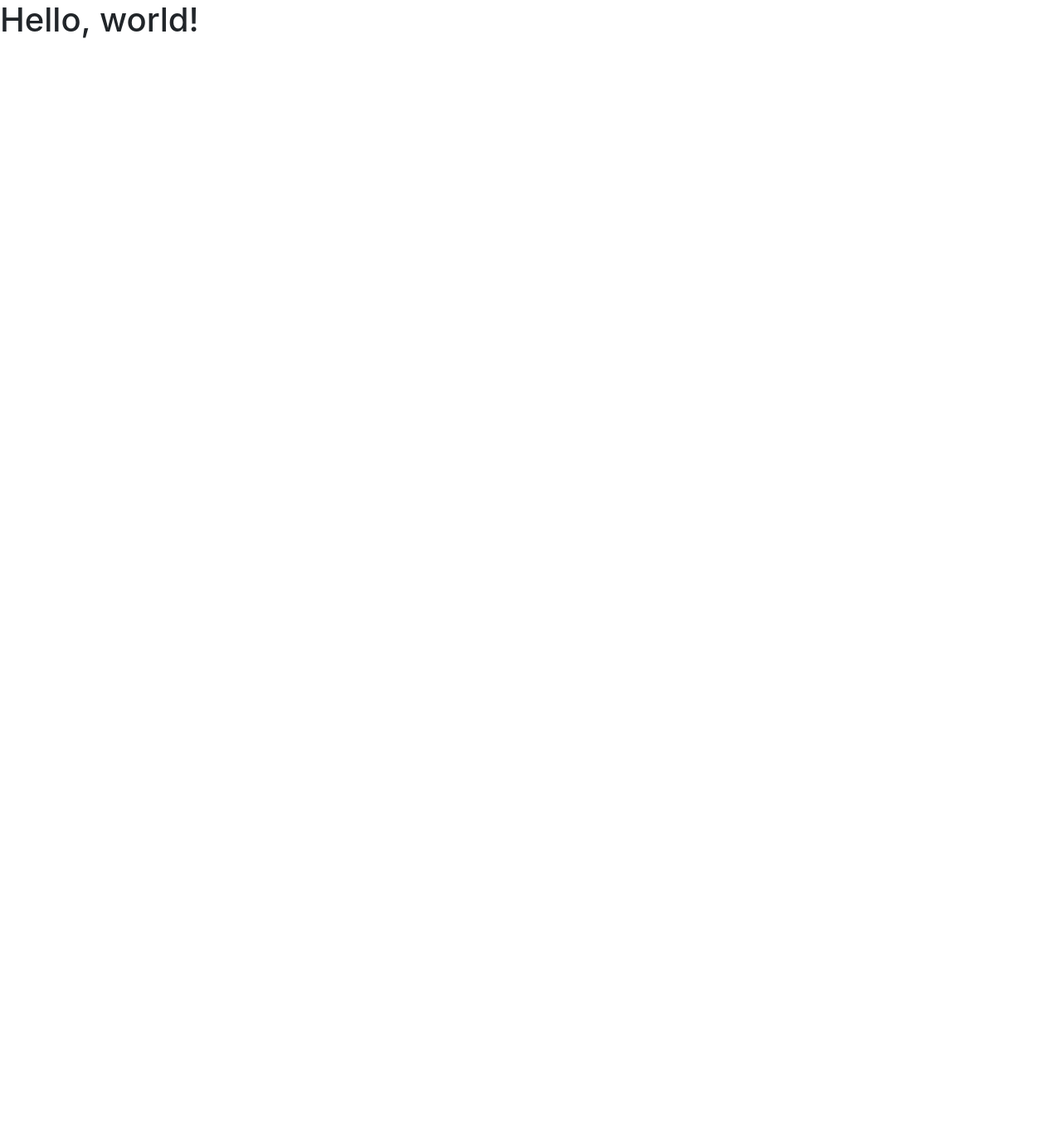
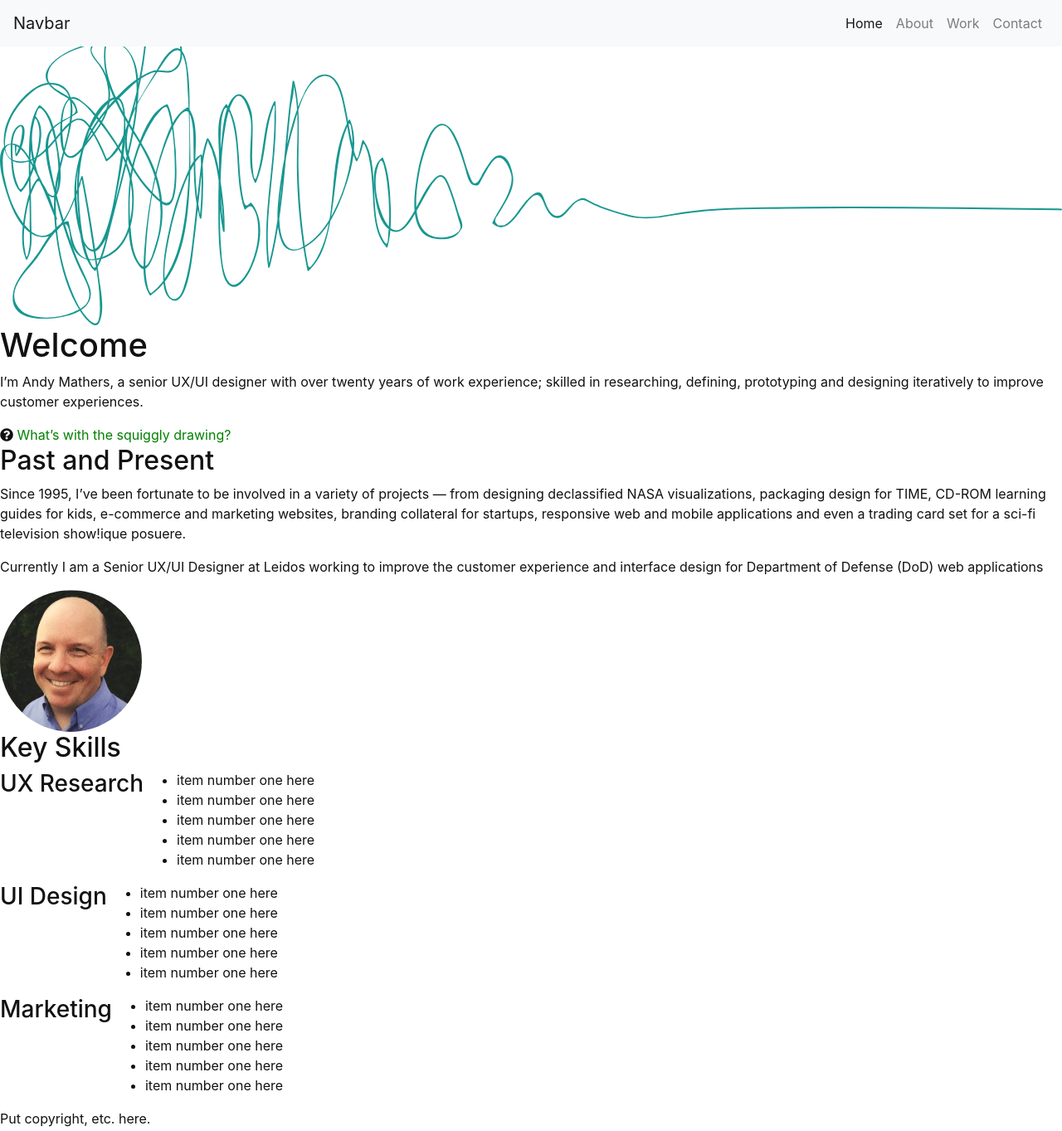
Before and after one commit to andymathers/andymathers.github.com, a plain HTML site: page index.html in a window 1280 px wide. Shown: the whole page at 83% size. Before the commit the page ends 800 px from the top, so only its background shows below. Drawn offline with nearby package versions, Linux system fonts and the light colour scheme.

Commit message:
initial pass

```diff
--- a/index.html
+++ b/index.html
@@ -7,16 +7,107 @@
 
     <!-- Bootstrap CSS -->
     <link rel="stylesheet" href="css/custom.css">
+    <link rel="stylesheet" href="https://use.fontawesome.com/releases/v5.0.13/css/all.css">
 
-    <title>Hello, world!</title>
+    <title>Senior UX/UI Designer | Andy Mathers</title>
   </head>
   <body>
-    <h1>Hello, world!</h1>
+
+  <nav class="navbar navbar-expand-lg navbar-light bg-light fixed-top" role="navigation">
+    <a class="navbar-brand" href="#">Navbar</a>
+    <button class="navbar-toggler" type="button" data-toggle="collapse" data-target="#navbarSupportedContent" aria-controls="navbarSupportedContent" aria-expanded="false" aria-label="Toggle navigation">
+      <span class="navbar-toggler-icon"></span>
+    </button>
+
+    <div class="collapse navbar-collapse" id="navbarSupportedContent">
+      <ul class="navbar-nav ml-auto">
+        <li class="nav-item active">
+          <a class="nav-link" href="#">Home <span class="sr-only">(current)</span></a>
+        </li>
+        <li class="nav-item">
+          <a class="nav-link" href="#">About</a>
+        </li>
+        <li class="nav-item">
+          <a class="nav-link" href="#">Work</a>
+        </li>
+        <li class="nav-item">
+          <a class="nav-link" href="#">Contact</a>
+        </li>
+      </ul>
+    </div>
+  </nav>
+
+  <main role="main">
+    <section id="introduction">
+      <img src="img/squiggle-drawing-teal.svg" class="img-fluid" alt="Squiggle drawing: the design process.">
+      <h1>Welcome</h1>
+      <p>I’m Andy Mathers, a senior UX/UI designer with over twenty years of work experience; skilled in researching, defining, prototyping and designing iteratively to improve customer experiences.</p>
+
+      <i class="fas fa-question-circle"></i>
+      <a href>What’s with the squiggly drawing?</a>
+    </section>
+
+    <section id="past present">
+      <h2>Past and Present</h2>
+      <p>Since 1995, I’ve been fortunate to be involved in a variety of projects — from designing declassified NASA visualizations, packaging design for TIME, CD-ROM learning guides for kids, e-commerce and marketing websites, branding collateral for startups, responsive web and mobile applications and even a trading card set for a sci-fi television show!ique posuere.</p>
+
+      <p>Currently I am a Senior UX/UI Designer at Leidos working to improve the customer experience and interface design for Department of Defense (DoD) web applications</p>
+
+      <img src="img/andy-mathers.png" alt="Andy Mathers">
+    </setion>
+
+    <section id="key skills">
+    <h2>Key Skills</h2>
+      <div class="d-flex flex-row">
+        <h3>UX Research</h3>
+            <ul>
+              <li>item number one here</li>
+              <li>item number one here</li>
+              <li>item number one here</li>
+              <li>item number one here</li>
+              <li>item number one here</li>
+            </ul>
+        </div>
+
+        <div class="d-flex flex-row">
+          <h3>UI Design</h3>
+              <ul>
+                <li>item number one here</li>
+                <li>item number one here</li>
+                <li>item number one here</li>
+                <li>item number one here</li>
+                <li>item number one here</li>
+              </ul>
+        </div>
+
+        <div class="d-flex flex-row">
+          <h3>Marketing</h3>
+              <ul>
+                <li>item number one here</li>
+                <li>item number one here</li>
+                <li>item number one here</li>
+                <li>item number one here</li>
+                <li>item number one here</li>
+              </ul>
+          </div>
+    </section>
+
+
+
+
+  </main>
+
+  <footer role="contentinfo">
+     <p>Put copyright, etc. here.</p>
+  </footer>
+
+
+
 
     <!-- Optional JavaScript -->
     <!-- jQuery first, then Popper.js, then Bootstrap JS -->
-    <script src="https://code.jquery.com/jquery-3.3.1.slim.min.js" integrity="sha384-q8i/X+965DzO0rT7abK41JStQIAqVgRVzpbzo5smXKp4YfRvH+8abtTE1Pi6jizo" crossorigin="anonymous"></script>
-    <script src="https://cdnjs.cloudflare.com/ajax/libs/popper.js/1.14.0/umd/popper.min.js" integrity="sha384-cs/chFZiN24E4KMATLdqdvsezGxaGsi4hLGOzlXwp5UZB1LY//20VyM2taTB4QvJ" crossorigin="anonymous"></script>
-    <script src="https://stackpath.bootstrapcdn.com/bootstrap/4.1.0/js/bootstrap.min.js" integrity="sha384-uefMccjFJAIv6A+rW+L4AHf99KvxDjWSu1z9VI8SKNVmz4sk7buKt/6v9KI65qnm" crossorigin="anonymous"></script>
+    <script src="https://code.jquery.com/jquery-3.3.1.slim.min.js"></script>
+    <script src="https://cdnjs.cloudflare.com/ajax/libs/popper.js/1.14.0/umd/popper.min.js"></script>
+    <script src="https://stackpath.bootstrapcdn.com/bootstrap/4.1.0/js/bootstrap.min.js"></script>
   </body>
 </html>
--- a/scss/custom.scss
+++ b/scss/custom.scss
@@ -1,2 +1,15 @@
-// Required
+// Your variable overrides
+$body-bg: #fff;
+$body-color: #111;
+
+.navbar-toggler {
+  border: 0px !important;
+}
+
+//** Global textual link color.
+$link-color: green;
+
+
+
+// Bootstrap and its default variables
 @import "../bootstrap/scss/bootstrap";
```
Also changed, not shown: css/custom.css, img/andy-mathers.png (added), img/squiggle-drawing-teal.svg (added), 2 other files.
